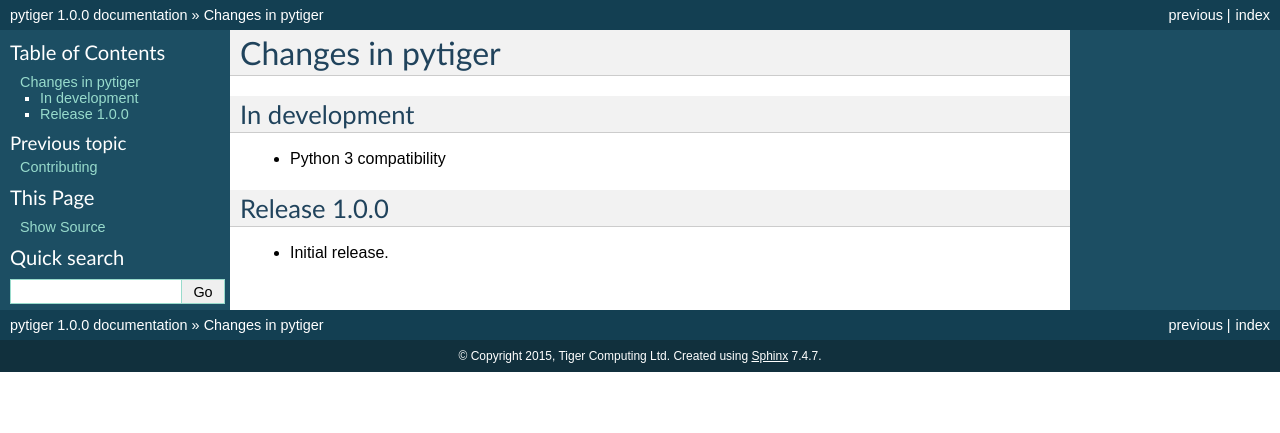
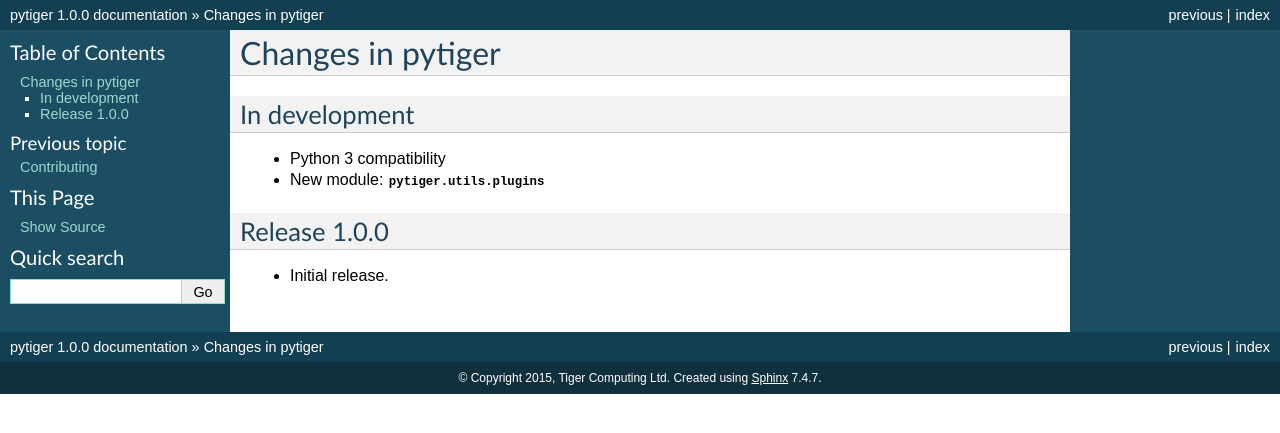
Before and after one commit to tigercomputing/pytiger, a Sphinx documentation site: the page built from docs/changes.rst, in a window 1280 px wide. Shown: the top 433 px of the page. Built offline with Sphinx 7.4.7, drawn with Linux system fonts in a browser that asks for light colours.

Commit message:
Update changes.rst: add pytiger.utils.plugins

```diff
--- a/docs/changes.rst
+++ b/docs/changes.rst
@@ -6,6 +6,7 @@ In development
 ==============
 
 * Python 3 compatibility
+* New module: :mod:`pytiger.utils.plugins`
 
 Release 1.0.0
 =============
```
